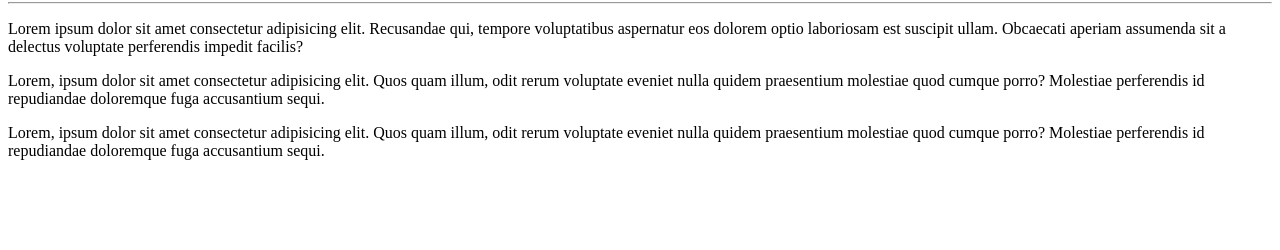
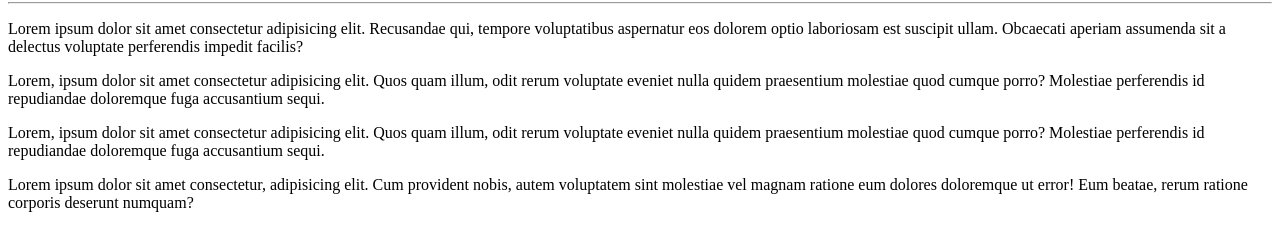
Before and after one commit to ANDRE-SANTOSDS/Ola-Mundo, a plain HTML site: page site-exemplo/index.html in a window 1280 px wide. Shown: the part 78-328 px from the top of the page. Drawn offline with Linux system fonts and the light colour scheme.

Commit message:
Update index.html

```diff
--- a/site-exemplo/index.html
+++ b/site-exemplo/index.html
@@ -10,6 +10,7 @@
     <hr>
     <p>Lorem ipsum dolor sit amet consectetur adipisicing elit. Recusandae qui, tempore voluptatibus aspernatur eos dolorem optio laboriosam est suscipit ullam. Obcaecati aperiam assumenda sit a delectus voluptate perferendis impedit facilis?</p>
     <p>Lorem, ipsum dolor sit amet consectetur adipisicing elit. Quos quam illum, odit rerum voluptate eveniet nulla quidem praesentium molestiae quod cumque porro? Molestiae perferendis id repudiandae doloremque fuga accusantium sequi.</p>
-      <p>Lorem, ipsum dolor sit amet consectetur adipisicing elit. Quos quam illum, odit rerum voluptate eveniet nulla quidem praesentium molestiae quod cumque porro? Molestiae perferendis id repudiandae doloremque fuga accusantium sequi.</p>
+    <p>Lorem, ipsum dolor sit amet consectetur adipisicing elit. Quos quam illum, odit rerum voluptate eveniet nulla quidem praesentium molestiae quod cumque porro? Molestiae perferendis id repudiandae doloremque fuga accusantium sequi.</p>
+    <p>Lorem ipsum dolor sit amet consectetur, adipisicing elit. Cum provident nobis, autem voluptatem sint molestiae vel magnam ratione eum dolores doloremque ut error! Eum beatae, rerum ratione corporis deserunt numquam?</p>
 </body>
 </html>
```
